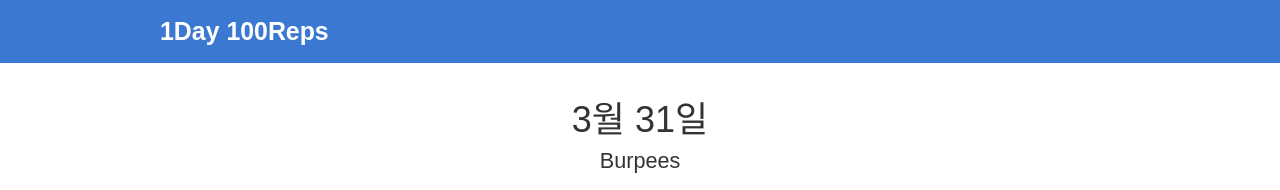
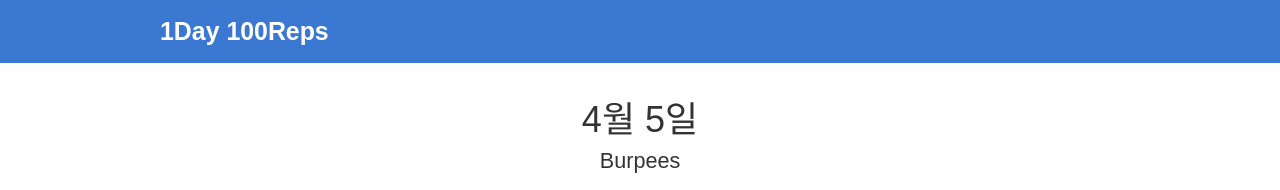
Before and after one commit to ggomma/onehundred, a Gatsby site: page / in a window 1280 px wide. Shown: the top 190 px of the page. Built offline with nearby package versions, Linux system fonts and the light colour scheme; Gatsby itself is replaced by a stand-in of ours; a web font is replaced by a local one.

Commit message:
Calculate date in clientside

```diff
--- a/src/components/Date/index.js
+++ b/src/components/Date/index.js
@@ -1,7 +1,5 @@
 import React from 'react';
 import { makeStyles } from '@material-ui/core/styles';
-
-import { date } from '../../data';
 
 const useStyles = makeStyles({
   wrapper: {
@@ -16,12 +14,13 @@ const useStyles = makeStyles({
   }
 });
 
-const Date = () => {
+const DateComponent = () => {
   const classes = useStyles();
+  const date = new Date();
 
   return (
     <div className={classes.wrapper}>
-      <span>{date}</span>
+      <span>{date.getMonth() + 1}월 {date.getDate()}일</span>
       <div className={classes.wod}>
         <span>Burpees</span>
       </div>
@@ -29,4 +28,4 @@ const Date = () => {
   );
 };
 
-export default Date;
+export default DateComponent;
--- a/src/data.json
+++ b/src/data.json
@@ -1,7 +1,6 @@
 {
   "form": "https://forms.gle/ZHLwN1ZJf645Q4kh7",
   "video": "https://www.youtube.com/embed/TU8QYVW0gDU",
-  "date": "3월 31일",
   "wod": "Burpees",
   "rank": [
     { "name": "꼼마", "success": 5 },
```
